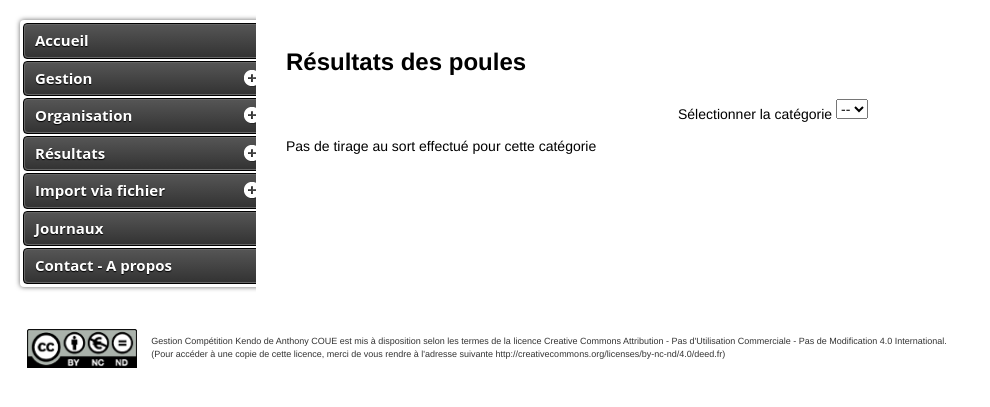
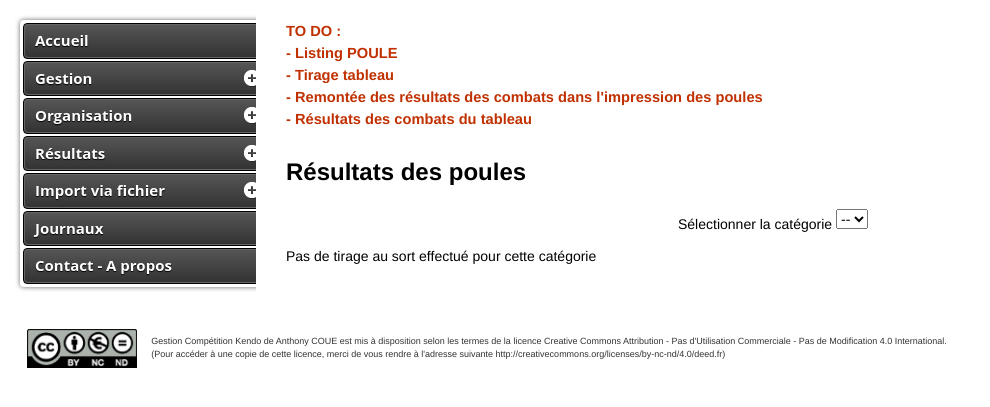
Before and after one commit to acoue/GestionCompetitionKendo, a PHP site: template Vue/Resultat/vueCombatPouleSimple.php in a window 1280 px wide. Shown: the part 168-575 px from the top of the page, without its empty margins (0-990 px from the left). Run offline with PHP 8.4, Linux system fonts and the light colour scheme; the template is opened without the code that fills it, so the values that code supplies are empty; the visitor is signed in with stand-in values (Sample User, id 1).

Commit message:
Ajout d'une TO DO sur les pages et mise en page resultat poules simple

```diff
--- a/Vue/Organisation/vueImpressionPoule.php
+++ b/Vue/Organisation/vueImpressionPoule.php
@@ -16,7 +16,6 @@ if(!empty($categories)) {
 }
 ?>
 </select>
-A FAIRE LISTING POULE
 </p>
 
 <?php
--- a/Vue/Resultat/vueCombatPouleSimple.php
+++ b/Vue/Resultat/vueCombatPouleSimple.php
@@ -19,7 +19,6 @@ if(!empty($categories)) {
 </p>
 <?php
 if(!empty($licenciesTirage)) {
-	echo "<p align='center'>Tirage au sort - R&eacute;partition des Comp&eacute;titeurs</p>";
 	echo "<p align='center'><table border='1' style='width: 90%;text-align: center;'>";
 	$pouletmp = "";
 	foreach ($licenciesTirage as $tirage) {
--- a/Vue/gabarit.php
+++ b/Vue/gabarit.php
@@ -52,6 +52,12 @@
 		?>
 	</aside>
 	<div id="main" role="main" class="mod pam">
+		<div id="erreur">TO DO : <br />
+		 - Listing POULE<br />
+		 - Tirage tableau<br />
+		 - Remontée des résultats des combats dans l'impression des poules<br />
+		 - Résultats des combats du tableau<br />
+		</div>
 	<?php
 		//Bloc Erreur / info
 		if (!empty($erreur)) {
```
